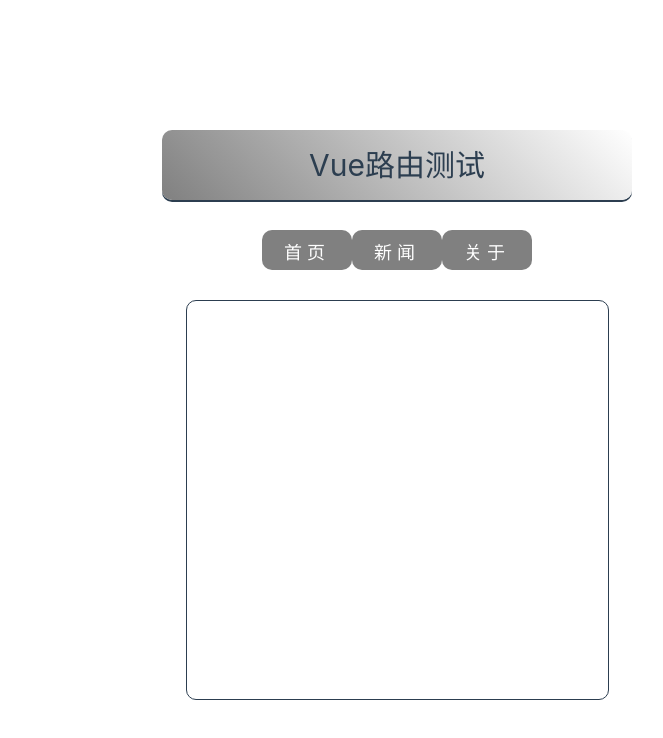
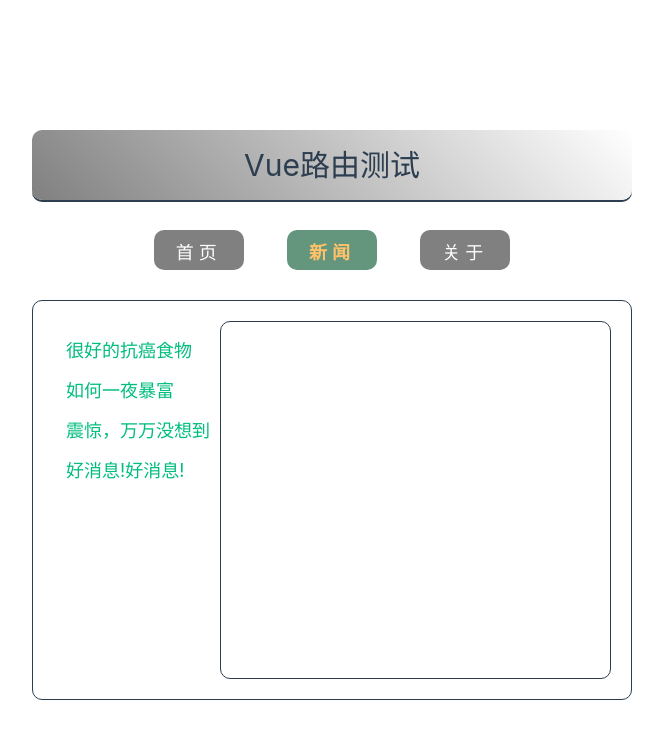
Before and after one commit to wuwei23/hello_vue3, a Vue app: page /news in a window 1280 px wide. Before the commit this address had no page. Shown: the top 738 px of the page, without its empty margins (8-671 px from the left). Built offline with nearby package versions, Linux system fonts and the light colour scheme; the HTML template or start-up script is replaced by a standard one.

Commit message:
route修改

```diff
--- /dev/null
+++ b/src/pages/Details.vue
@@ -0,0 +1,24 @@
+<template>
+    <ul class="news-list">
+    <li>编号: {{ route.params.id }}</li>
+    <li>标题: {{ route.params.title }}</li>
+    <li>内容: {{ route.params.content}}</li>
+    </ul>
+</template>
+<script setup lang="ts"name="Details">
+    import { useRoute } from 'vue-router';
+    import { toRefs ,reactive} from 'vue';
+    let route = useRoute();
+    console.log(route);
+    // let params = toRefs(route.params); params并不是一个Proxy对象，而是一个普通对象，所以不能使用解构赋值
+    // let {id,title,content} = toRefs(route.params);
+</script>
+<style scoped>
+    .news-list{
+        list-style:none;
+        padding-left:20px;
+    }
+    .news-list li{
+        line-height: 30px;
+    }
+</style>
--- a/src/pages/News.vue
+++ b/src/pages/News.vue
@@ -1,14 +1,41 @@
 <template>
+    <!-- 导航区 -->
     <div class="news">
         <ul>
-            <li><a href="#">新闻001</a></li>
-            <li><a href="#">新闻002</a></li>
-            <li><a href="#">新闻003</a></li>
-            <li><a href="#">新闻004</a></li>
+            <li v-for="news in newsList" :key="news.id">
+                <!-- <RouterLink :to="{
+                    name:'details',
+                    query:{id:news.id,
+                        title:news.title,
+                        content:news.content
+                    }}">
+                    {{news.title}}</RouterLink> -->
+                <!-- 使用params -->
+                <RouterLink :to="{
+                name:'details',
+                params:{
+                    id: news.id,
+                    title: news.title,
+                    content: news.content
+                }}">
+                {{news.title}}</RouterLink>
+            </li>
         </ul>
+        <!-- 展示区 -->
+        <div class="news-content">
+            <RouterView></RouterView>
+        </div>
     </div>
 </template>
 <script setup lang="ts" name="News">
+    import {reactive} from 'vue'
+
+    const newsList =reactive([
+        {id:'asfdtrfay01',title:'很好的抗癌食物',content:'西蓝花'},
+        {id:'asfdtrfay02',title:'如何一夜暴富',content:'学IT'},
+        {id:'asfdtrfay03',title:'震惊，万万没想到',content:'明天是周一'},
+        {id:'asfdtrfay04',title:'好消息!好消息!',content:'快过年了'}
+    ])
 </script>
 <style scoped>
     .news{
--- a/src/router/Route.vue
+++ b/src/router/Route.vue
@@ -56,7 +56,7 @@
         margin:0 auto;
         margin-top:30px;
         border-radius:10px;
-        width:90%;
+        width:600px;
         height:400px;
         border: 1px solid;
     }
--- a/src/router/index.ts
+++ b/src/router/index.ts
@@ -1,16 +1,25 @@
-import { createRouter, createWebHashHistory} from "vue-router";
+import { createRouter, createWebHashHistory, createWebHistory} from "vue-router";
 import About from "@/pages/About.vue";
 import News from "@/pages/News.vue";
 import Home from "@/pages/Home.vue";
+import Details from "@/pages/Details.vue";
 
 //创建路由器
 const router = createRouter({
-  history: createWebHashHistory(),
+  history: createWebHistory(),
   routes: [
     {
       name: 'news',
       path: "/news",
       component: News,
+      children: [
+        {
+          name: 'details',
+          // path: 'details',
+          path: 'details/:id/:title/:content',
+          component: Details
+        }
+      ]
     },
     {
       name: 'home',
```
